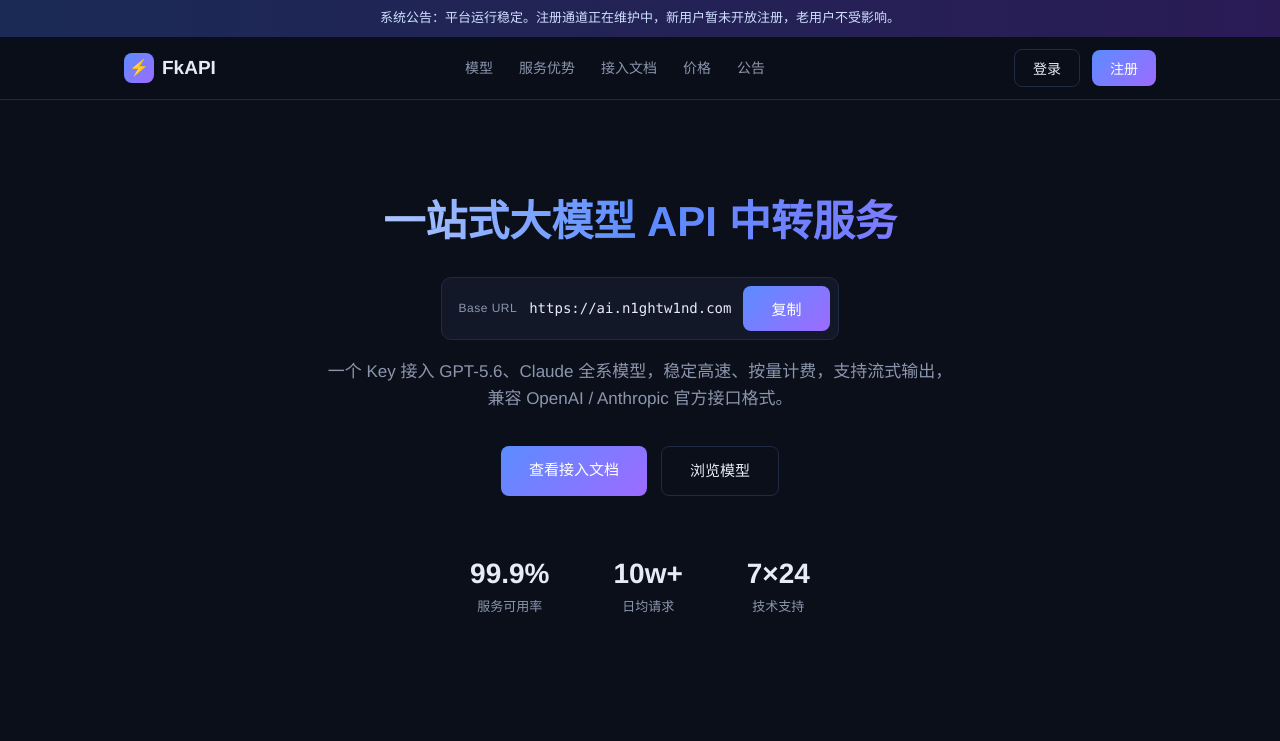
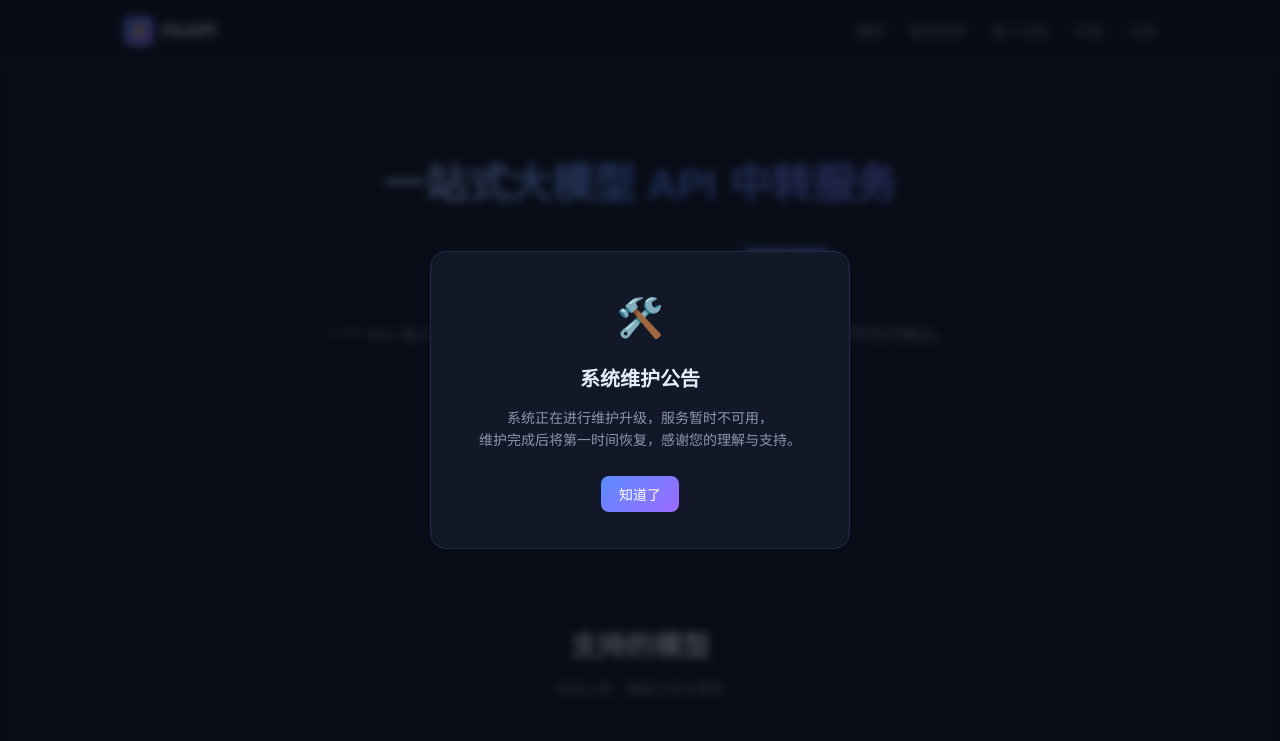
Before and after one commit to XTxiaoting14332/fake-ai-api, a website: page index.html in a window 1280 px wide. Shown: the top 741 px of the page. Drawn offline with Linux system fonts and the light colour scheme.

Commit message:
Replace announcement with maintenance modal, remove buttons

```diff
--- a/index.html
+++ b/index.html
@@ -70,8 +70,6 @@
     border: none;
     transition: all .15s ease;
   }
-  .btn-ghost { background: transparent; color: var(--text); border: 1px solid var(--border); }
-  .btn-ghost:hover { border-color: var(--accent); color: var(--accent); }
   .btn-primary {
     background: linear-gradient(135deg, var(--accent), var(--accent-2));
     color: #fff;
@@ -108,6 +106,29 @@
     font-family: "SF Mono", Consolas, Menlo, monospace;
   }
   .btn-copy { padding: 6px 16px; font-size: 13px; }
+  .modal-mask {
+    position: fixed;
+    inset: 0;
+    background: rgba(8, 12, 22, .72);
+    backdrop-filter: blur(4px);
+    display: flex;
+    align-items: center;
+    justify-content: center;
+    z-index: 100;
+    padding: 20px;
+  }
+  .modal {
+    background: var(--card);
+    border: 1px solid var(--border);
+    border-radius: 16px;
+    padding: 36px 40px;
+    max-width: 420px;
+    width: 100%;
+    text-align: center;
+  }
+  .modal .modal-icon { font-size: 38px; margin-bottom: 14px; }
+  .modal h3 { font-size: 20px; margin-bottom: 12px; }
+  .modal p { color: var(--muted); font-size: 14px; margin-bottom: 24px; }
   .stats {
     display: flex; justify-content: center; gap: 64px;
     margin-top: 56px; flex-wrap: wrap;
@@ -228,8 +249,6 @@
 </head>
 <body>
 
-<div class="banner">系统公告：平台运行稳定。注册通道正在维护中，新用户暂未开放注册，老用户不受影响。</div>
-
 <header>
   <div class="container nav">
     <div class="logo">
@@ -243,10 +262,6 @@
       <a href="#">价格</a>
       <a href="#">公告</a>
     </nav>
-    <div class="nav-actions">
-      <button class="btn btn-ghost" id="btn-login">登录</button>
-      <button class="btn btn-primary" id="btn-register">注册</button>
-    </div>
   </div>
 </header>
 
@@ -260,10 +275,6 @@
         <button class="btn btn-primary btn-copy" id="btn-copy">复制</button>
       </div>
       <p>一个 Key 接入 GPT-5.6、Claude 全系模型，稳定高速、按量计费，支持流式输出，兼容 OpenAI / Anthropic 官方接口格式。</p>
-      <div class="btns">
-        <a class="btn btn-primary" href="#docs">查看接入文档</a>
-        <a class="btn btn-ghost" href="#models">浏览模型</a>
-      </div>
       <div class="stats">
         <div><div class="num">99.9%</div><div class="label">服务可用率</div></div>
         <div><div class="num">10w+</div><div class="label">日均请求</div></div>
@@ -369,6 +380,15 @@
   </div>
 </footer>
 
+<div class="modal-mask" id="maintain-modal">
+  <div class="modal">
+    <div class="modal-icon">🛠️</div>
+    <h3>系统维护公告</h3>
+    <p>系统正在进行维护升级，服务暂时不可用，<br>维护完成后将第一时间恢复，感谢您的理解与支持。</p>
+    <button class="btn btn-primary" id="modal-close">知道了</button>
+  </div>
+</div>
+
 <div id="toast"></div>
 
 <script>
@@ -402,13 +422,9 @@
     }
   });
 
-  document.getElementById("btn-register").addEventListener("click", function (e) {
-    e.preventDefault();
-    toast("暂未开放注册");
-  });
-  document.getElementById("btn-login").addEventListener("click", function (e) {
-    e.preventDefault();
-    toast("控制台系统维护中");
+  // 系统维护公告弹窗：页面加载即显示，点“知道了”关闭
+  document.getElementById("modal-close").addEventListener("click", function () {
+    document.getElementById("maintain-modal").style.display = "none";
   });
 </script>
 </body>
```
